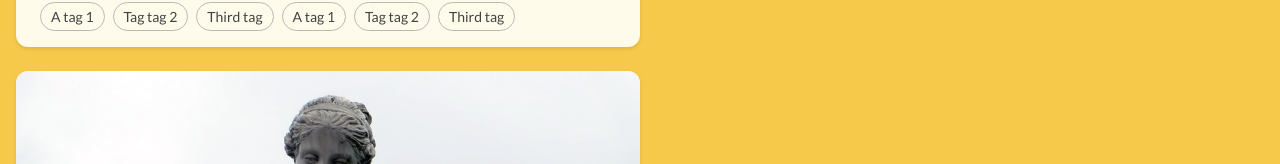
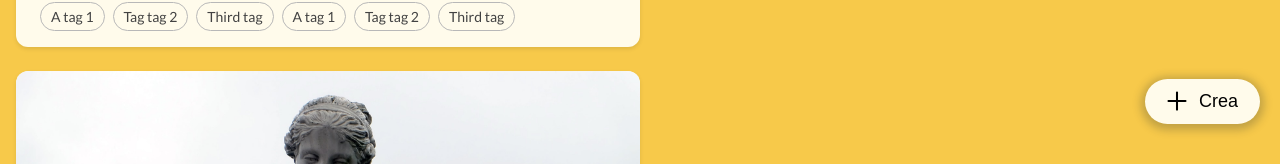
Before and after one commit to emastra/amateka, a React (Vite) app: page / in a window 1280 px wide. Shown: the part 636-800 px from the top of the page. Built offline with nearby package versions, Linux system fonts and the light colour scheme.

Commit message:
create-btn

```diff
--- a/src/pages/Home/Home.scss
+++ b/src/pages/Home/Home.scss
@@ -12,10 +12,11 @@ button.create-btn {
     background-color: var(--color-primary-0);
     padding: 12px 22px;
     border-radius: 32px;
-    font-size: 1.1rem;
-    font-weight: 500; // !! importa pure medium!!
+    font-size: var(--font-size-p-main);
+    font-weight: var(--font-weight-regular);
     border: none;
     box-shadow: 0 2px 8px 4px rgb(35, 45, 46, 25%);
+    // box-shadow: var(--shadow-border);
 
     .plus-icon {
         margin-right: 12px;
--- a/src/pages/Home/Home.tsx
+++ b/src/pages/Home/Home.tsx
@@ -11,10 +11,10 @@ const Home = () => {
                 <StoryCard imgurl='/src/assets/images/martin-luther-king.jpg'></StoryCard>
                 <StoryCard imgurl='/src/assets/images/placeholder_image.jpg'></StoryCard>
             </main>
-            {/* <button className='create-btn'>
+            <button className='create-btn'>
                 <img className='plus-icon' src='/src/assets/svg/plus.svg' alt='plus' />
                 Crea
-            </button> */}
+            </button>
         </>
     );
 };
```
Also changed, not shown: src/assets/svg/plus.svg (renamed from src/assets/svg/OLD/plus.svg).
